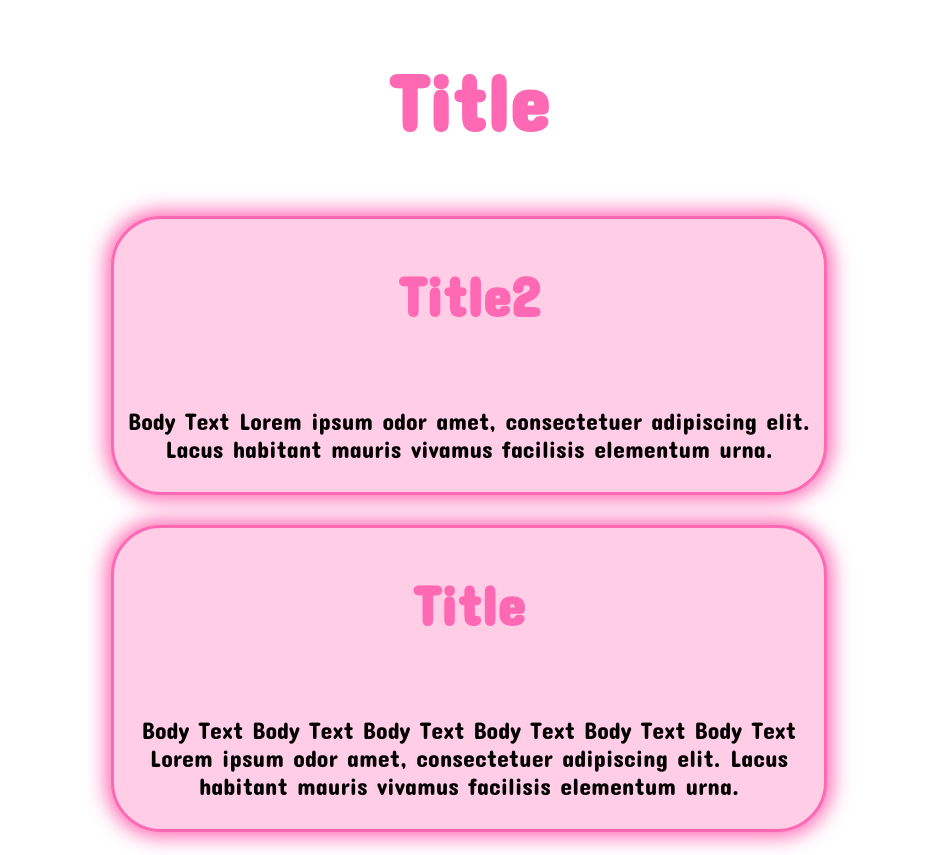
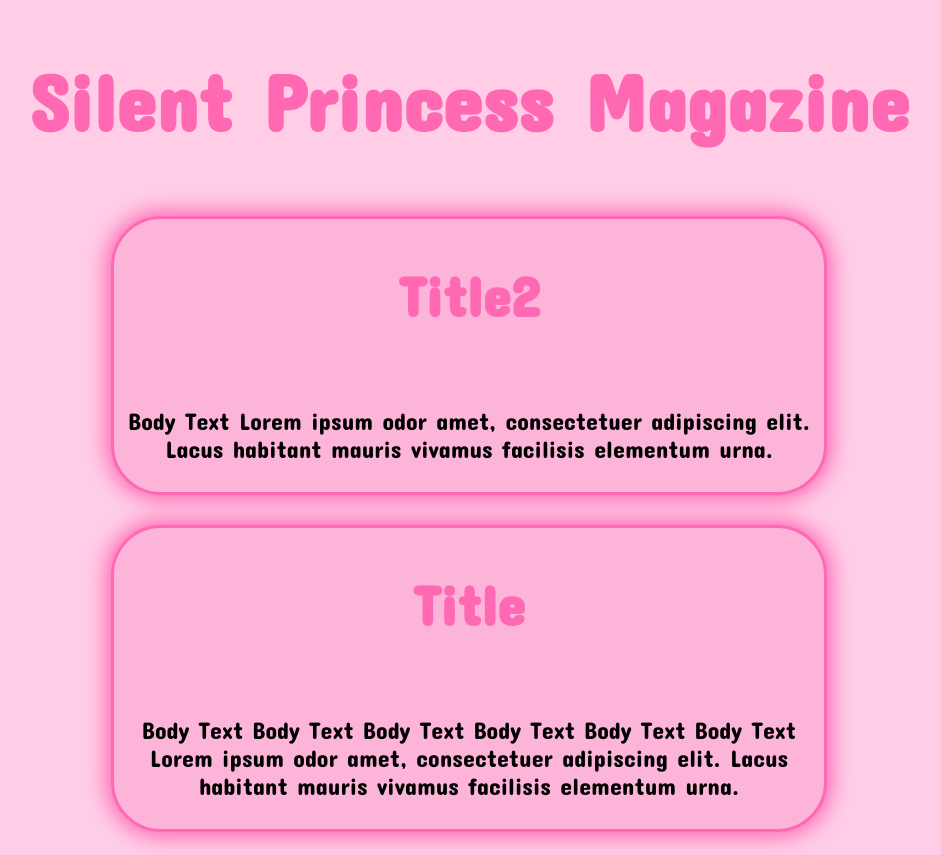
Before and after one commit to Invincible-Atlas/Website_Commission, a plain HTML site: page index.html in a window 1280 px wide. Shown: the whole page, without its empty margins (171-1112 px from the left). Drawn offline with Linux system fonts and the light colour scheme.

Commit message:
Finished up

```diff
--- a/index.html
+++ b/index.html
@@ -3,13 +3,13 @@
 <head>
     <meta charset="UTF-8">
     <meta name="viewport" content="width=device-width, initial-scale=1.0">
-    <title>Document</title>
+    <title>Silent Princess Magazine</title>
     <link rel="stylesheet" href="styles.css">
     <link href="https://fonts.googleapis.com/css2?family=Concert+One&display=swap" rel="stylesheet">
 
 </head>
 <body>
-    <h1 id="mainHeader">Title</h1>
+    <h1 id="mainHeader">Silent Princess Magazine</h1>
     <div id="issueContainer">
 
     </div>
--- a/styles.css
+++ b/styles.css
@@ -1,3 +1,4 @@
+
 @keyframes bob {
     0%{transform: scale(1);}
     50%{transform: scale(1.1);}
@@ -30,7 +31,7 @@
     text-decoration: none;
 }
 .postContainer{
-    background-color: #ffcde6;
+    background-color: #fcb4d8;
     box-shadow: 0px 0px 20px 5px #FF69B4;
     border-radius: 50px;
     border-color: #FF69B4;
@@ -38,6 +39,10 @@
     border-style: solid;
     padding: 5px;
     margin: 15px;
+    transition: all 0.1s;
+}
+.postContainer:hover{
+    transform: scale(0.9);
 }
 .postImage{
     border-radius: 10px;
@@ -54,3 +59,6 @@
 
 
  }
+ body{
+    background-color: #ffcde6;
+ }
```
